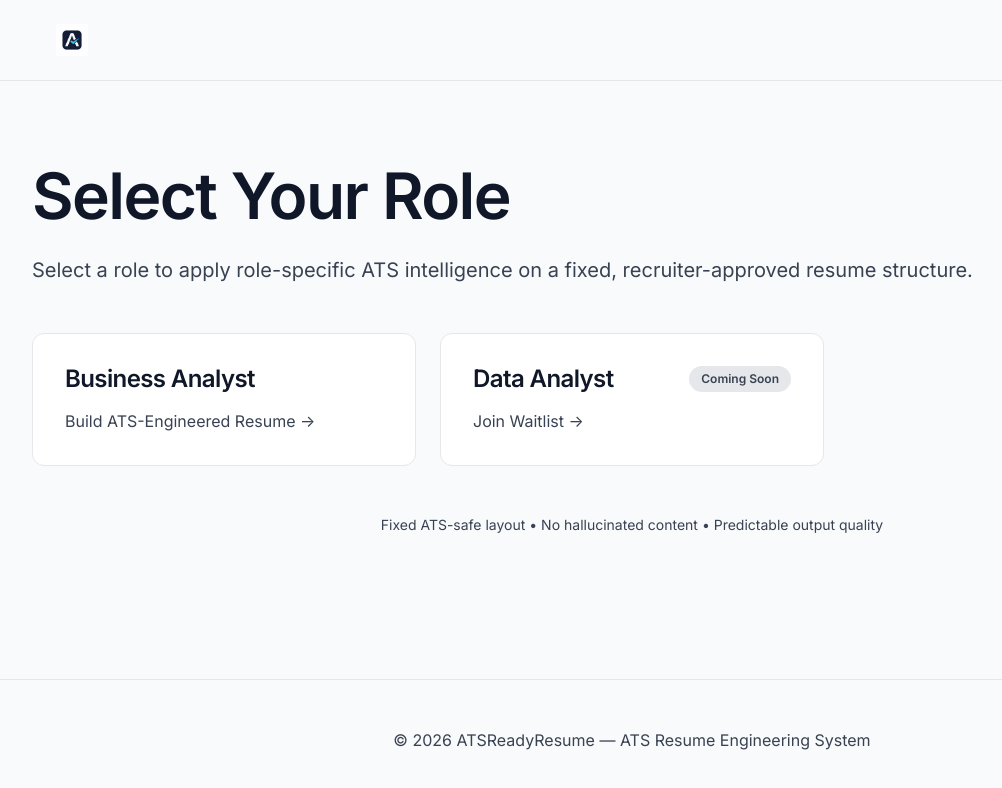
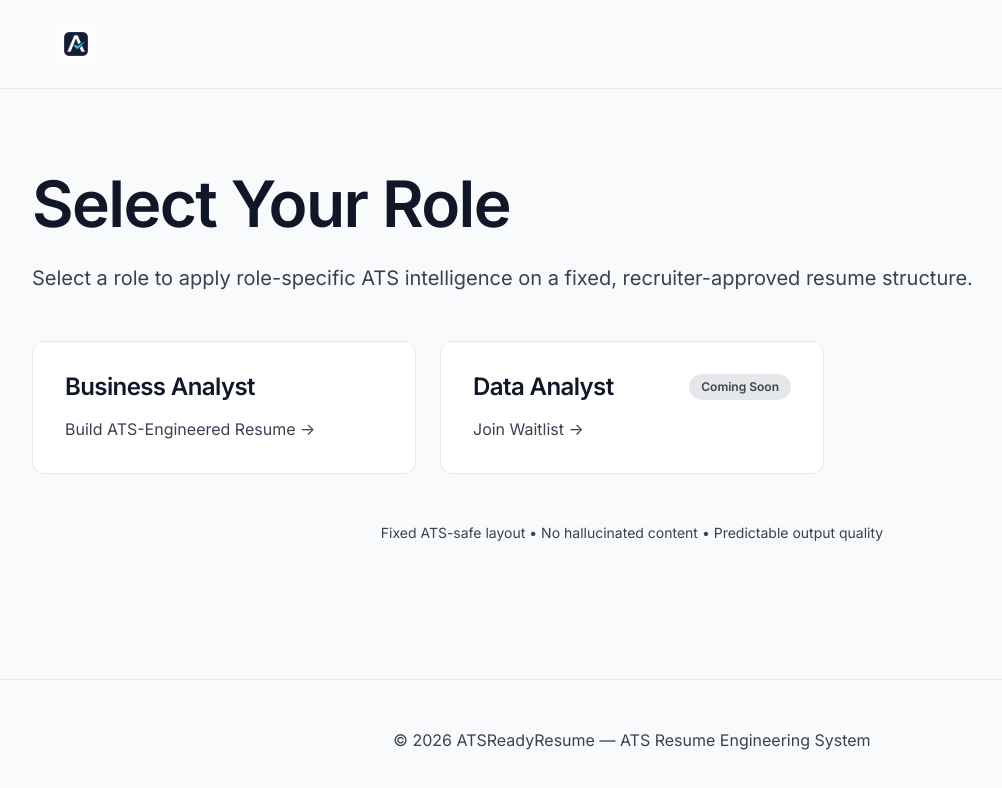
Before and after one commit to ether-it/ats-resume-generator, a Next.js app: page / in a window 1280 px wide. Shown: the top 788 px of the page, without its empty margins (8-1010 px from the left). Built offline with nearby package versions, Linux system fonts and the light colour scheme.

Commit message:
style(Header): increase logo size and add responsive sizing

```diff
--- /dev/null
+++ b/src/components/Header.module.css
@@ -0,0 +1,22 @@
+.logo {
+    width: 32px;
+    height: 32px;
+    object-fit: contain;
+    transition: width 0.2s, height 0.2s;
+}
+
+/* Tablet (e.g., iPad Portrait and up) */
+@media (min-width: 768px) {
+    .logo {
+        width: 36px;
+        height: 36px;
+    }
+}
+
+/* Desktop (e.g., standard laptops and up) */
+@media (min-width: 1024px) {
+    .logo {
+        width: 40px;
+        height: 40px;
+    }
+}
--- a/src/components/Header.tsx
+++ b/src/components/Header.tsx
@@ -1,6 +1,7 @@
 import Link from 'next/link';
 import { FunctionComponent } from 'react';
 import Image from 'next/image';
+import styles from './Header.module.css';
 
 export const Header: FunctionComponent = () => {
     return (
@@ -10,9 +11,9 @@ export const Header: FunctionComponent = () => {
                     <Image
                         src="/logo.png"
                         alt="ATSReadyResume"
-                        width={32}
-                        height={32}
-                        style={{ height: '32px', width: '32px', objectFit: 'contain' }}
+                        width={40}
+                        height={40}
+                        className={styles.logo}
                         priority
                     />
                 </Link>
```
